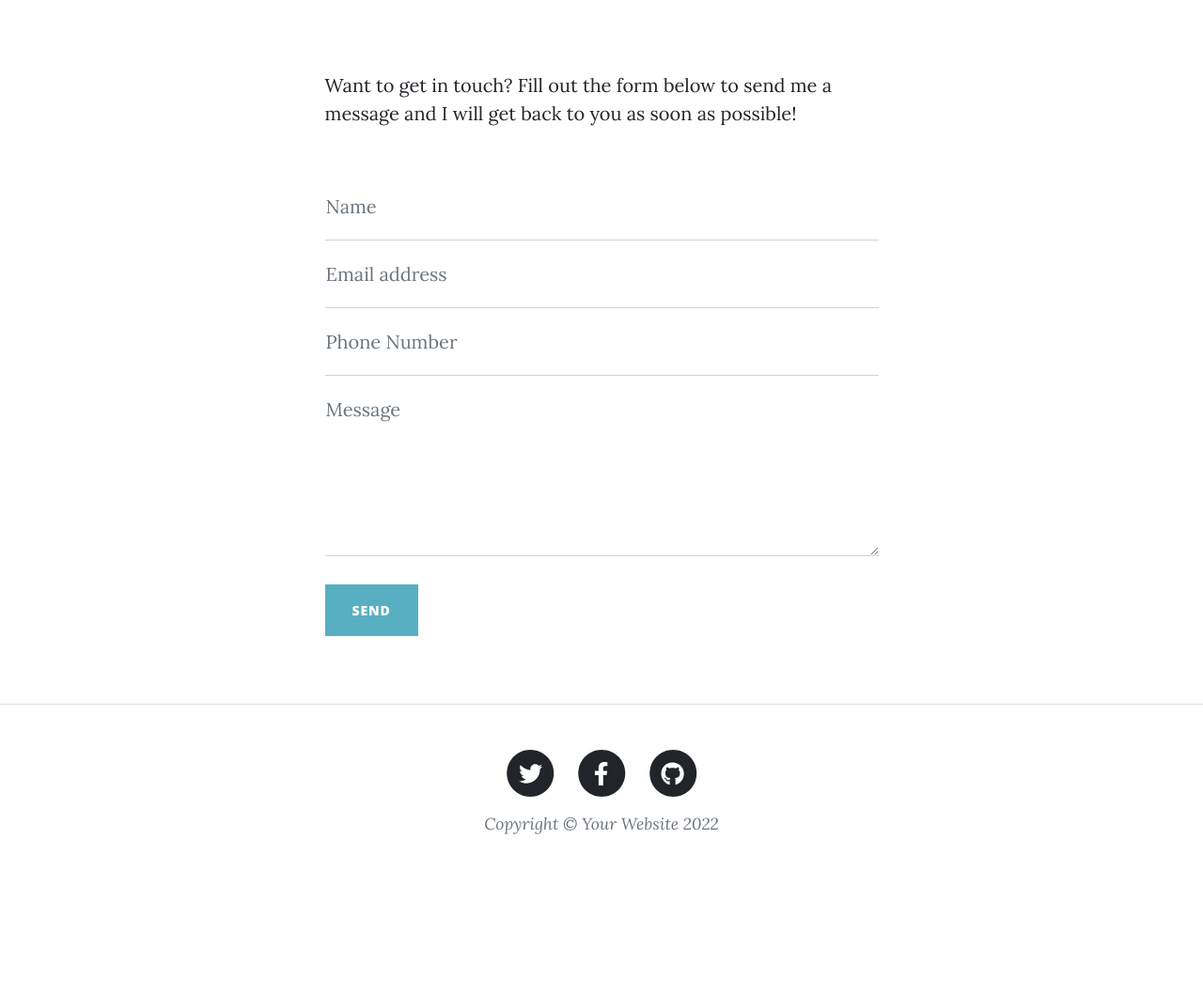
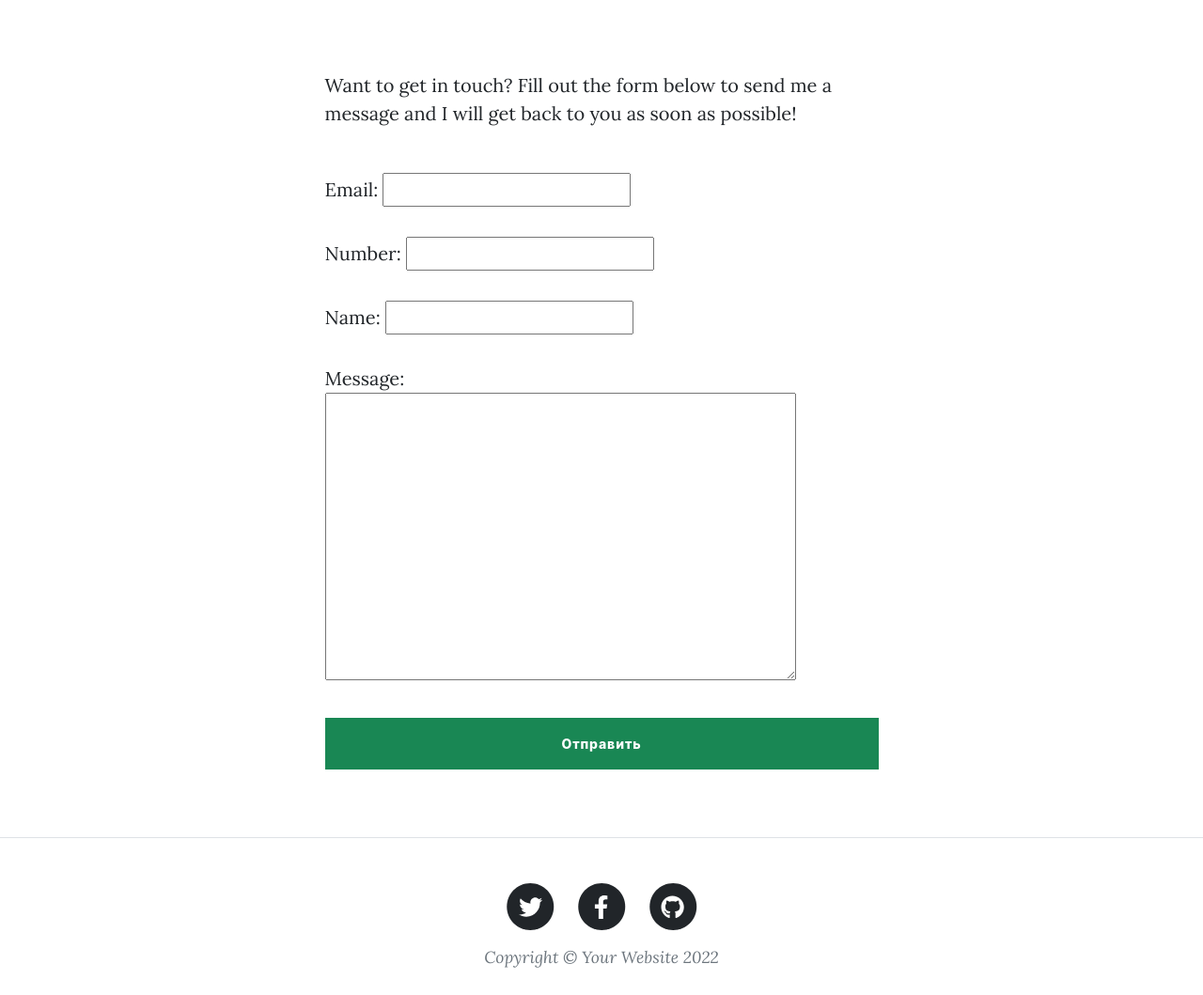
Before and after one commit to adam-kad/HamsterBlog, a Django app: page /contact/ in a window 1280 px wide. Shown: the part 536-1595 px from the top of the page at 94% size. Before the commit the page ends 1424 px from the top, so only its background shows below. Run offline with Django 4.2, Linux system fonts and the light colour scheme; some libraries are stand-ins or nearby versions.

Commit message:
fifth commit

```diff
--- /dev/null
+++ b/mysite/blog/forms.py
@@ -0,0 +1,7 @@
+from django import forms
+
+class ContactForm(forms.Form):
+    from_email = forms.EmailField(label='Email', required=True)
+    subject = forms.IntegerField(min_value=11, label='Number', required=True)
+    your_name = forms.CharField(label='Name', max_length=50, required=True)
+    message = forms.CharField(label='Message', widget=forms.Textarea, required=True)
--- a/mysite/blog/templates/blog/about.html
+++ b/mysite/blog/templates/blog/about.html
@@ -20,7 +20,7 @@
         <!-- Navigation-->
         <nav class="navbar navbar-expand-lg navbar-light" id="mainNav">
             <div class="container px-4 px-lg-5">
-                <a class="navbar-brand" href="index.html">Start Bootstrap</a>
+                <a class="navbar-brand" href="/">Start Bootstrap</a>
                 <button class="navbar-toggler" type="button" data-bs-toggle="collapse" data-bs-target="#navbarResponsive" aria-controls="navbarResponsive" aria-expanded="false" aria-label="Toggle navigation">
                     Menu
                     <i class="fas fa-bars"></i>
--- a/mysite/blog/templates/blog/contact.html
+++ b/mysite/blog/templates/blog/contact.html
@@ -20,7 +20,7 @@
         <!-- Navigation-->
         <nav class="navbar navbar-expand-lg navbar-light" id="mainNav">
             <div class="container px-4 px-lg-5">
-                <a class="navbar-brand" href="index.html">Start Bootstrap</a>
+                <a class="navbar-brand" href="/">Start Bootstrap</a>
                 <button class="navbar-toggler" type="button" data-bs-toggle="collapse" data-bs-target="#navbarResponsive" aria-controls="navbarResponsive" aria-expanded="false" aria-label="Toggle navigation">
                     Menu
                     <i class="fas fa-bars"></i>
@@ -62,49 +62,14 @@
                             <!-- To make this form functional, sign up at-->
                             <!-- https://startbootstrap.com/solution/contact-forms-->
                             <!-- to get an API token!-->
-                            <form id="contactForm" data-sb-form-api-token="API_TOKEN">
-                                <div class="form-floating">
-                                    <input class="form-control" id="name" type="text" placeholder="Enter your name..." data-sb-validations="required" />
-                                    <label for="name">Name</label>
-                                    <div class="invalid-feedback" data-sb-feedback="name:required">A name is required.</div>
+                            <form id="contactForm" method="post" data-sb-form-api-token="API_TOKEN">
+                                {% csrf_token %}
+                                {{ form.as_p }}
+                                <div class="form-actions form-group ">
+                                    <button type="submit"  class="form-control btn btn-success">Отправить</button>
                                 </div>
-                                <div class="form-floating">
-                                    <input class="form-control" id="email" type="email" placeholder="Enter your email..." data-sb-validations="required,email" />
-                                    <label for="email">Email address</label>
-                                    <div class="invalid-feedback" data-sb-feedback="email:required">An email is required.</div>
-                                    <div class="invalid-feedback" data-sb-feedback="email:email">Email is not valid.</div>
-                                </div>
-                                <div class="form-floating">
-                                    <input class="form-control" id="phone" type="tel" placeholder="Enter your phone number..." data-sb-validations="required" />
-                                    <label for="phone">Phone Number</label>
-                                    <div class="invalid-feedback" data-sb-feedback="phone:required">A phone number is required.</div>
-                                </div>
-                                <div class="form-floating">
-                                    <textarea class="form-control" id="message" placeholder="Enter your message here..." style="height: 12rem" data-sb-validations="required"></textarea>
-                                    <label for="message">Message</label>
-                                    <div class="invalid-feedback" data-sb-feedback="message:required">A message is required.</div>
-                                </div>
-                                <br />
-                                <!-- Submit success message-->
-                                <!---->
-                                <!-- This is what your users will see when the form-->
-                                <!-- has successfully submitted-->
-                                <div class="d-none" id="submitSuccessMessage">
-                                    <div class="text-center mb-3">
-                                        <div class="fw-bolder">Form submission successful!</div>
-                                        To activate this form, sign up at
-                                        <br />
-                                        <a href="https://startbootstrap.com/solution/contact-forms">https://startbootstrap.com/solution/contact-forms</a>
-                                    </div>
-                                </div>
-                                <!-- Submit error message-->
-                                <!---->
-                                <!-- This is what your users will see when there is-->
-                                <!-- an error submitting the form-->
-                                <div class="d-none" id="submitErrorMessage"><div class="text-center text-danger mb-3">Error sending message!</div></div>
-                                <!-- Submit Button-->
-                                <button class="btn btn-primary text-uppercase disabled" id="submitButton" type="submit">Send</button>
                             </form>
+
                         </div>
                     </div>
                 </div>
--- a/mysite/blog/templates/blog/index.html
+++ b/mysite/blog/templates/blog/index.html
@@ -20,7 +20,7 @@
         <!-- Navigation-->
         <nav class="navbar navbar-expand-lg navbar-light" id="mainNav">
             <div class="container px-4 px-lg-5">
-                <a class="navbar-brand" href="/blog">Start Bootstrap</a>
+                <a class="navbar-brand" href="/">Start Bootstrap</a>
                 <button class="navbar-toggler" type="button" data-bs-toggle="collapse" data-bs-target="#navbarResponsive" aria-controls="navbarResponsive" aria-expanded="false" aria-label="Toggle navigation">
                     Menu
                     <i class="fas fa-bars"></i>
--- a/mysite/blog/templates/blog/post.html
+++ b/mysite/blog/templates/blog/post.html
@@ -20,7 +20,7 @@
         <!-- Navigation-->
         <nav class="navbar navbar-expand-lg navbar-light" id="mainNav">
             <div class="container px-4 px-lg-5">
-                <a class="navbar-brand" href="index.html">Start Bootstrap</a>
+                <a class="navbar-brand" href="/">Start Bootstrap</a>
                 <button class="navbar-toggler" type="button" data-bs-toggle="collapse" data-bs-target="#navbarResponsive" aria-controls="navbarResponsive" aria-expanded="false" aria-label="Toggle navigation">
                     Menu
                     <i class="fas fa-bars"></i>
--- a/mysite/blog/urls.py
+++ b/mysite/blog/urls.py
@@ -12,5 +12,6 @@ urlpatterns = [
         views.post_detail, name='post_detail'),
     path('about/', views.about_post_list, name='about_post_list'),
     path('post/', views.post),
-    path('contact/', views.contact),
+    path('contact/', views.contact_view, name='contact'),
+    path('success/', views.success_view, name='success'),
 ]
--- a/mysite/blog/views.py
+++ b/mysite/blog/views.py
@@ -1,8 +1,41 @@
-from django.http import HttpResponse
-from django.shortcuts import render, get_object_or_404
+from django.http import HttpResponse, HttpResponseRedirect
+from django.shortcuts import render, get_object_or_404, redirect
 from .models import About, Post
 from django.core.paginator import Paginator, EmptyPage, PageNotAnInteger
 from django.views.generic import ListView
+from django.core.mail import send_mail, BadHeaderError
+from .forms import ContactForm
+from mysite.settings import RECIPIENTS_EMAIL, DEFAULT_FROM_EMAIL
+
+
+
+def contact_view(request):
+    # если метод GET, вернем форму
+    if request.method == 'GET':
+        form = ContactForm()
+    elif request.method == 'POST':
+        # если метод POST, проверим форму и отправим письмо
+        form = ContactForm(request.POST)
+        if form.is_valid():
+            subject = form.cleaned_data['subject']
+            from_email = form.cleaned_data['from_email']
+            message = form.cleaned_data['message']
+            your_name = form.cleaned_data['your_name']
+            try:
+                send_mail(f'Номер: {subject} Эл.адрес {from_email} Имя: {your_name}', message,
+                          DEFAULT_FROM_EMAIL, RECIPIENTS_EMAIL)
+            except BadHeaderError:
+                return HttpResponse('Ошибка в теме письма.')
+            return redirect('/success')
+    else:
+        return HttpResponse('Неверный запрос.')
+    return render(request, "blog/contact.html", {'form': form})
+
+
+
+def success_view(request):
+    return HttpResponse('Приняли! Спасибо за вашу заявку.')
+
 
 
 def post_list(request):
@@ -47,5 +80,5 @@ def about(request):
 def post(request):
     return render(request, 'blog/post.html')
 
-def contact(request):
-    return render(request, 'blog/contact.html')
+#def contact(request):
+#    return render(request, 'blog/contact.html')
```
Also changed, not shown: mysite/mysite/settings.py (+17 -0 lines).
